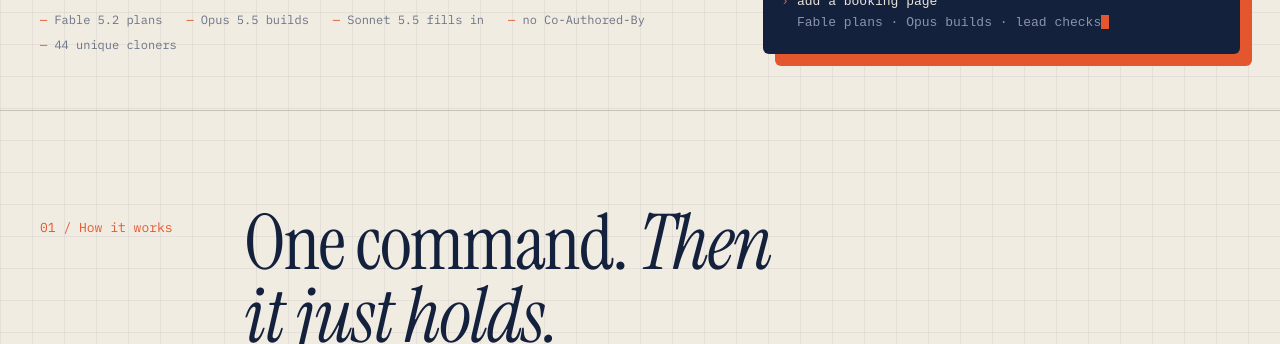
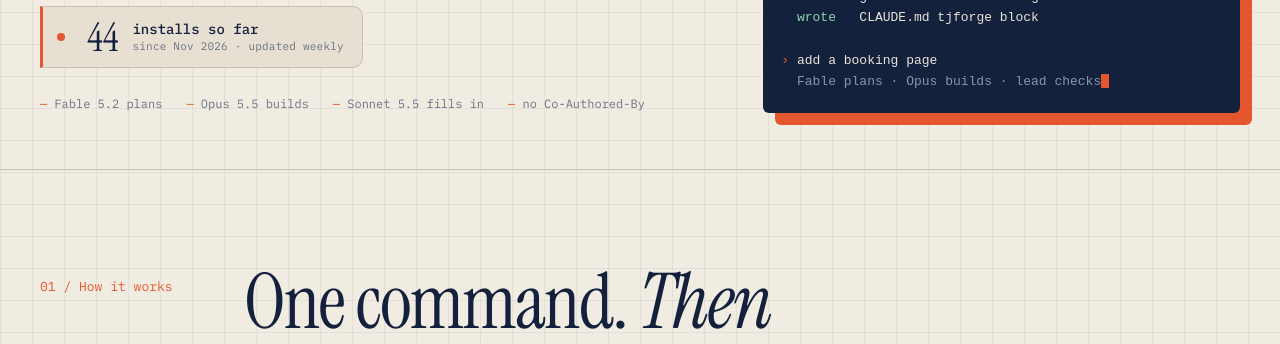
Before and after one commit to tjthouhid/tjforge, a plain HTML site: page docs/index.html in a window 1280 px wide. Shown: the part 756-1100 px from the top of the page. Drawn offline with Linux system fonts and the light colour scheme; no server answers.

Commit message:
feat: show install count as a hero badge

```diff
--- a/docs/index.html
+++ b/docs/index.html
@@ -132,6 +132,14 @@ nav.links a.nl:hover { color: var(--ink); text-decoration: underline; text-under
 @keyframes rise { to { transform: none; } }
 .lede { max-width: 34ch; font-size: 20px; line-height: 1.45; color: var(--ink-soft); margin: 28px 0 0; }
 .hero-cta { display: flex; flex-wrap: wrap; gap: 12px; margin-top: 32px; }
+.installs { display: inline-flex; align-items: center; gap: 14px; margin-top: 22px; padding: 10px 18px 10px 14px; border: 1px solid var(--line); border-left: 3px solid var(--signal); border-radius: 0 10px 10px 0; background: var(--paper-2); }
+.installs[hidden] { display: none; }
+.installs .dot { width: 8px; height: 8px; border-radius: 50%; background: var(--signal); box-shadow: 0 0 0 0 var(--signal); animation: ping 2.4s var(--ease) infinite; flex: none; }
+.installs .n { font: 400 40px/1 var(--display); color: var(--ink); font-variant-numeric: tabular-nums; }
+.installs .l { display: flex; flex-direction: column; gap: 2px; }
+.installs .l b { font: 500 14px/1.2 var(--mono); color: var(--ink); }
+.installs .l small { font: 400 11px/1.3 var(--mono); color: var(--muted); letter-spacing: .02em; }
+@keyframes ping { 0% { box-shadow: 0 0 0 0 color-mix(in srgb, var(--signal) 55%, transparent); } 80%, 100% { box-shadow: 0 0 0 10px transparent; } }
 .hero-meta { display: flex; flex-wrap: wrap; gap: 8px 24px; margin-top: 28px; }
 .hero-meta span { font: 400 12px/1.4 var(--mono); color: var(--muted); }
 .hero-meta span::before { content: "— "; color: var(--signal); }
@@ -406,8 +414,13 @@ footer a { color: var(--ink-soft); }
           Star on GitHub <span class="count" data-stars hidden></span>
         </a>
       </div>
+      <div class="installs" data-installs hidden>
+        <span class="dot" aria-hidden="true"></span>
+        <span class="n" data-installs-n></span>
+        <span class="l"><b>installs so far</b><small data-installs-since></small></span>
+      </div>
       <div class="hero-meta">
-        <span>Fable 5.2 plans</span><span>Opus 5.5 builds</span><span>Sonnet 5.5 fills in</span><span>no Co-Authored-By</span><span data-cloners hidden></span>
+        <span>Fable 5.2 plans</span><span>Opus 5.5 builds</span><span>Sonnet 5.5 fills in</span><span>no Co-Authored-By</span>
       </div>
     </div>
 
@@ -732,10 +745,12 @@ footer a { color: var(--ink-soft); }
     .then(r => r.ok ? r.json() : null)
     .then(d => {
       if (!d || typeof d.unique_cloners !== 'number' || d.unique_cloners < 1) return;
-      const el = document.querySelector('[data-cloners]');
-      el.textContent = d.unique_cloners.toLocaleString('en') + ' unique cloners';
-      el.title = 'Distinct cloners per day, summed since ' + d.since + '. Updated ' + d.updated + '.';
-      el.hidden = false;
+      const box = document.querySelector('[data-installs]');
+      const since = new Date(d.since + 'T00:00:00Z').toLocaleDateString('en', { month: 'short', year: 'numeric', timeZone: 'UTC' });
+      box.querySelector('[data-installs-n]').textContent = d.unique_cloners.toLocaleString('en');
+      box.querySelector('[data-installs-since]').textContent = 'since ' + since + ' · updated weekly';
+      box.title = 'Unique git clones per day, summed since ' + d.since + '. Updated ' + d.updated + '.';
+      box.hidden = false;
     })
     .catch(() => {});
 
```
